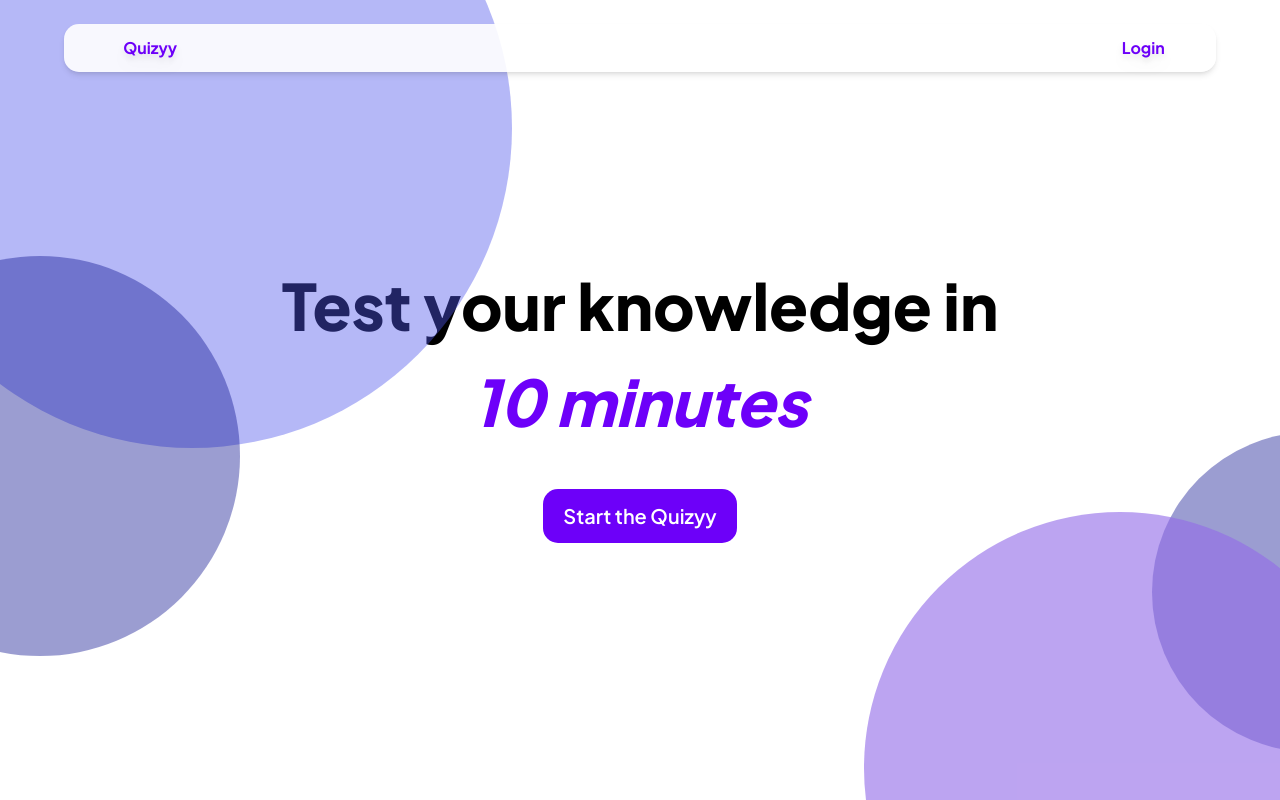
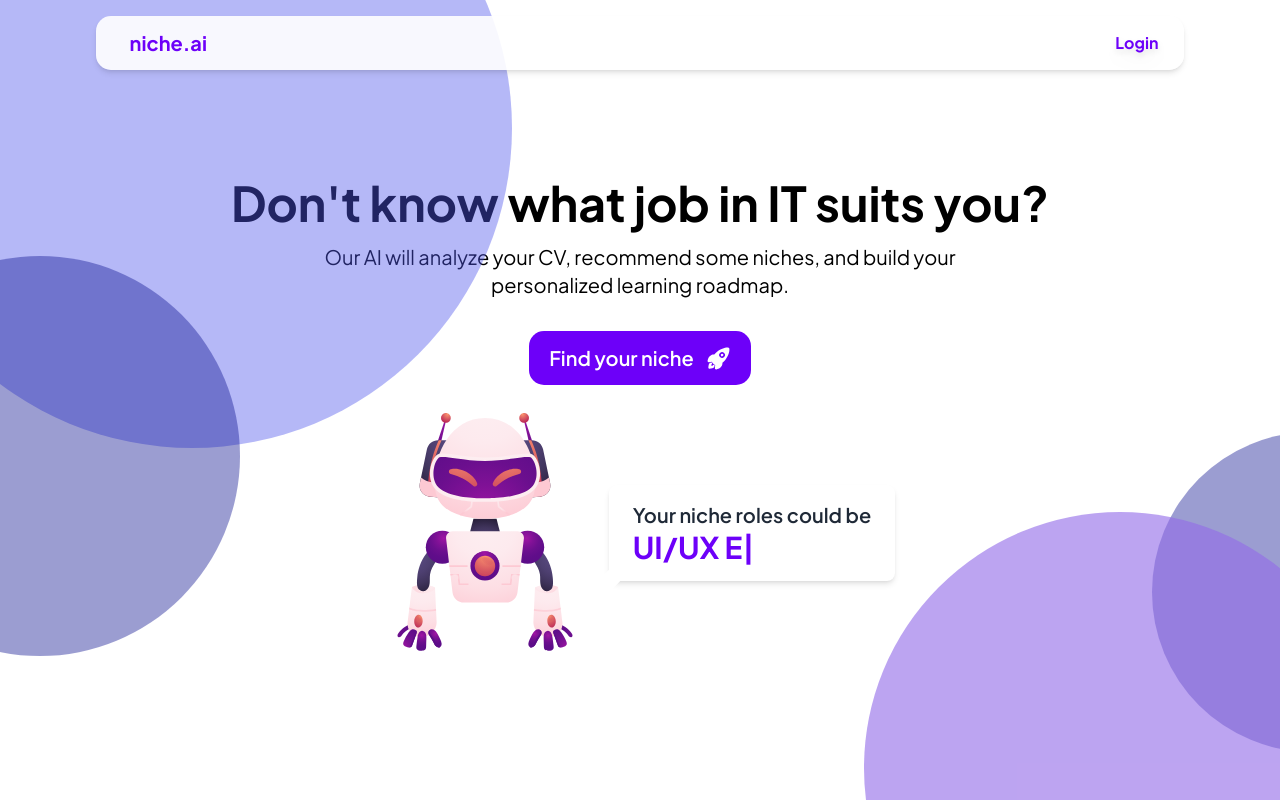
Before and after one commit to michaelsinanta/niche.ai, a Next.js app: page / in a window 1280 px wide. Built offline with nearby package versions, Linux system fonts and the light colour scheme; no server answers.

Commit message:
feat: prettier landing page

```diff
--- a/package.json
+++ b/package.json
@@ -20,7 +20,8 @@
     "react-dom": "^18",
     "react-icons": "^5.2.1",
     "react-pdftotext": "^1.3.0",
-    "react-toastify": "^10.0.5"
+    "react-toastify": "^10.0.5",
+    "react-typed": "^2.0.12"
   },
   "devDependencies": {
     "@types/react": "^18",
--- a/src/app/layout.tsx
+++ b/src/app/layout.tsx
@@ -6,7 +6,7 @@ import { ToastContainer, toast } from "react-toastify";
 import "react-toastify/dist/ReactToastify.css";
 
 export const metadata: Metadata = {
-  title: "Quizyy",
+  title: "niche.ai",
 };
 
 export default function RootLayout({
--- a/src/app/quiz/page.tsx
+++ b/src/app/quiz/page.tsx
@@ -1,4 +1,4 @@
-'use client'
+"use client";
 import AuthGuard from "@/components/elements/AuthGuard";
 import QuizPage from "@/components/modules/QuizModule";
 
--- a/src/app/result/page.tsx
+++ b/src/app/result/page.tsx
@@ -1,4 +1,4 @@
-'use client'
+"use client";
 import AuthGuard from "@/components/elements/AuthGuard";
 import ResultPage from "@/components/modules/ResultModule";
 
--- a/src/app/resume/page.tsx
+++ b/src/app/resume/page.tsx
@@ -1,4 +1,4 @@
-'use client'
+"use client";
 import AuthGuard from "@/components/elements/AuthGuard";
 import ResumePage from "@/components/modules/ResumeModule";
 
--- a/src/components/elements/Navbar/index.tsx
+++ b/src/components/elements/Navbar/index.tsx
@@ -53,16 +53,13 @@ export const CustomNavbar: React.FC<NavbarProps> = () => {
   return (
     <nav
       id="navbar"
-      className={`absolute z-50 mx-[5vw] my-6 flex w-[95vw] rounded-[15px] bg-white/90 px-[2vw] py-3 shadow-md transition-all duration-[1s] md:w-[90vw] md:px-[4vw] [&>*]:z-50`}
+      className={`absolute z-50 left-0 right-0 mx-auto my-4 flex w-[90vw] max-w-[1200px] rounded-[15px] bg-white/90 px-[4vw] py-3 shadow-md transition-all duration-[1s] md:w-[85vw] md:px-[2vw]`}
     >
       <div className="relative flex w-full items-center">
-        <Link
-          href="/"
-          className="items-center text-primary drop-shadow-lg j ml-2"
-        >
-          <h4 className="font-bold">Quizyy</h4>
+        <Link href="/" className="items-center text-primary ml-2">
+          <h3 className="font-bold">niche.ai</h3>
         </Link>
-        <div className="flex w-full justify-end gap-x-[4vw] font-bold">
+        <div className="flex w-full justify-end gap-x-4 font-bold">
           {loading ? null : !user ? (
             <div
               onClick={handleSignIn}
--- a/src/components/modules/LandingModule/index.tsx
+++ b/src/components/modules/LandingModule/index.tsx
@@ -7,6 +7,9 @@ import { useEffect } from "react";
 import { UserAuth } from "@/components/context/AuthContext";
 import { ToastContainer, toast } from "react-toastify";
 import "react-toastify/dist/ReactToastify.css";
+import { ReactTyped } from "react-typed";
+import { IoRocket } from "react-icons/io5";
+import Image from "next/image";
 
 export default function LandingPage() {
   const router = useRouter();
@@ -30,12 +33,6 @@ export default function LandingPage() {
 
   return (
     <>
-      <Head>
-        <title>Create T3 App</title>
-        <meta name="description" content="Generated by create-t3-app" />
-        <link rel="icon" href="/favicon.ico" />
-      </Head>
-
       {/* Hero */}
       <main className="relative flex min-h-screen flex-col items-center justify-center overflow-hidden">
         <div className="container flex flex-col items-center justify-center px-[10vw]">
@@ -43,16 +40,54 @@ export default function LandingPage() {
           <div className="hidden md:block lg:block absolute -left-40 top-64 z-0 h-[50vh] w-[50vh] rounded-full bg-[#111692]/[.42]"></div>
           <div className="hidden md:block lg:block absolute -right-48 bottom-12 z-0 h-[40vh] w-[40vh] rounded-full bg-[#111692]/[.42]"></div>
           <div className="hidden md:block lg:block absolute -bottom-56 -right-24 z-0 h-[64vh] w-[64vh] rounded-full bg-[#946CE8]/[.62]"></div>
-          <h1 className="text-center ">Test your knowledge in</h1>
-          <h1 className=" italic text-primary mb-10">10 minutes</h1>
+
+          <h1 className="text-center text-5xl font-bold mt-10">
+            Don't know what job in IT suits you?
+          </h1>
+          <p className="text-center mt-4 text-xl max-w-2xl">
+            Our AI will analyze your CV, recommend some niches, and build your
+            personalized learning roadmap.
+          </p>
 
           <Button
             variant={"primary"}
             size={"md"}
             onClick={() => handleStartQuiz()}
+            className="flex space-x-3 items-center mt-8"
           >
-            <h3>Start the Quizyy</h3>
+            <h3>Find your niche</h3>
+            <IoRocket color="white" size={25} />
           </Button>
+
+          <div className="flex items-center space-x-6 mt-5">
+            <Image
+              src="/assets/robot.svg"
+              alt="Robot"
+              width={200}
+              height={200}
+              className="object-contain"
+            />
+            <div className="relative bg-white px-6 py-4 rounded-lg shadow-md">
+              <h2 className="text-xl font-semibold text-gray-800">
+                Your niche roles could be
+              </h2>
+              <h2 className="text-3xl font-bold text-primary">
+                <ReactTyped
+                  strings={[
+                    "Database Developer",
+                    "Software Engineer",
+                    "UI/UX Engineer",
+                    "DevOps Specialist",
+                    "Cybersecurity Analyst",
+                  ]}
+                  typeSpeed={50}
+                  backSpeed={30}
+                  loop
+                />
+              </h2>
+              <div className="absolute bottom-0 left-0 w-4 h-4 bg-white rotate-45 transform -translate-x-1/2 translate-y-1/2"></div>
+            </div>
+          </div>
         </div>
       </main>
       <ToastContainer />
--- a/src/components/modules/QuizModule/scoring.ts
+++ b/src/components/modules/QuizModule/scoring.ts
@@ -89,7 +89,8 @@ export const calculateScore = (ratings: number[]): ScoreResult => {
   const selfEnhancement = (achievement + power) / 2;
   const selfTranscendence = (benevolence + universalism) / 2;
 
-  const normalize = (score: number, min: number, max: number) => (score - min) / (max - min);
+  const normalize = (score: number, min: number, max: number) =>
+    (score - min) / (max - min);
 
   const normalizedExtraversion = normalize(extraversion, -30, 70);
   const normalizedAgreeableness = normalize(agreeableness, -36, 64);
```
Also changed, not shown: src/app/api/resume/route.ts (+8 -5 lines), src/components/modules/ResumeModule/index.tsx (+5 -5 lines), public/assets/robot.svg (added), src/components/elements/AuthGuard/index.tsx (line endings or trailing spaces), 1 other file (tests, documents, lock files or other folders).
